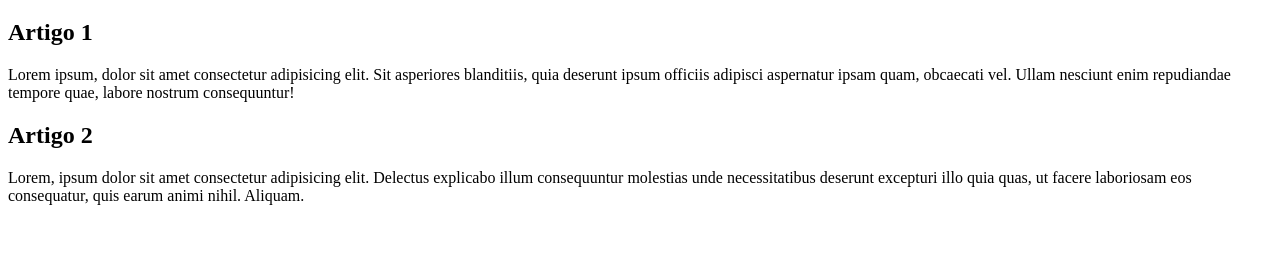
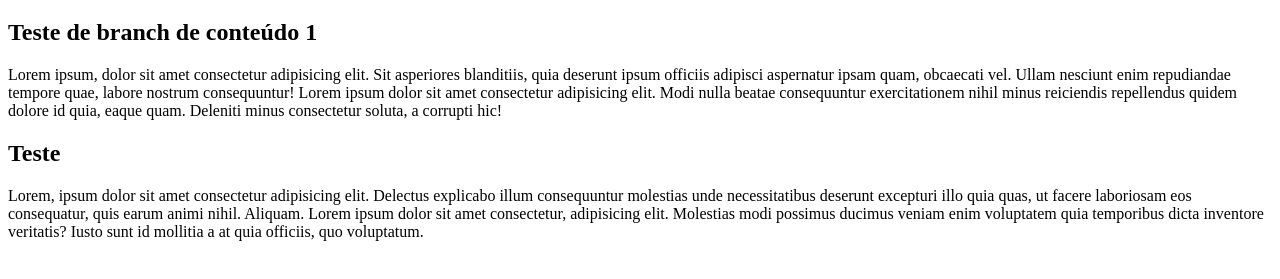
Before and after one commit to LuisaQuintian/Repositorio-teste, a plain HTML site: page index.html in a window 1280 px wide. Shown: the part 61-340 px from the top of the page. Drawn offline with Linux system fonts and the light colour scheme.

Commit message:
Update index.html
Adição de títulos de exemplo e dois Lorem

```diff
--- a/index.html
+++ b/index.html
@@ -12,12 +12,12 @@
             <h1>Título</h1>
         </header>
         <article>
-            <h2>Artigo 1</h2>
-            <p>Lorem ipsum, dolor sit amet consectetur adipisicing elit. Sit asperiores blanditiis, quia deserunt ipsum officiis adipisci aspernatur ipsam quam, obcaecati vel. Ullam nesciunt enim repudiandae tempore quae, labore nostrum consequuntur!</p>
+            <h2>Teste de branch de conteúdo 1</h2>
+            <p>Lorem ipsum, dolor sit amet consectetur adipisicing elit. Sit asperiores blanditiis, quia deserunt ipsum officiis adipisci aspernatur ipsam quam, obcaecati vel. Ullam nesciunt enim repudiandae tempore quae, labore nostrum consequuntur! Lorem ipsum dolor sit amet consectetur adipisicing elit. Modi nulla beatae consequuntur exercitationem nihil minus reiciendis repellendus quidem dolore id quia, eaque quam. Deleniti minus consectetur soluta, a corrupti hic!</p>
         </article>
         <article>
-            <h2>Artigo 2</h2>
-            <p>Lorem, ipsum dolor sit amet consectetur adipisicing elit. Delectus explicabo illum consequuntur molestias unde necessitatibus deserunt excepturi illo quia quas, ut facere laboriosam eos consequatur, quis earum animi nihil. Aliquam.</p>
+            <h2>Teste</h2>
+            <p>Lorem, ipsum dolor sit amet consectetur adipisicing elit. Delectus explicabo illum consequuntur molestias unde necessitatibus deserunt excepturi illo quia quas, ut facere laboriosam eos consequatur, quis earum animi nihil. Aliquam. Lorem ipsum dolor sit amet consectetur, adipisicing elit. Molestias modi possimus ducimus veniam enim voluptatem quia temporibus dicta inventore veritatis? Iusto sunt id mollitia a at quia officiis, quo voluptatum.</p>
         </article>
     </main>
 </body>
```
